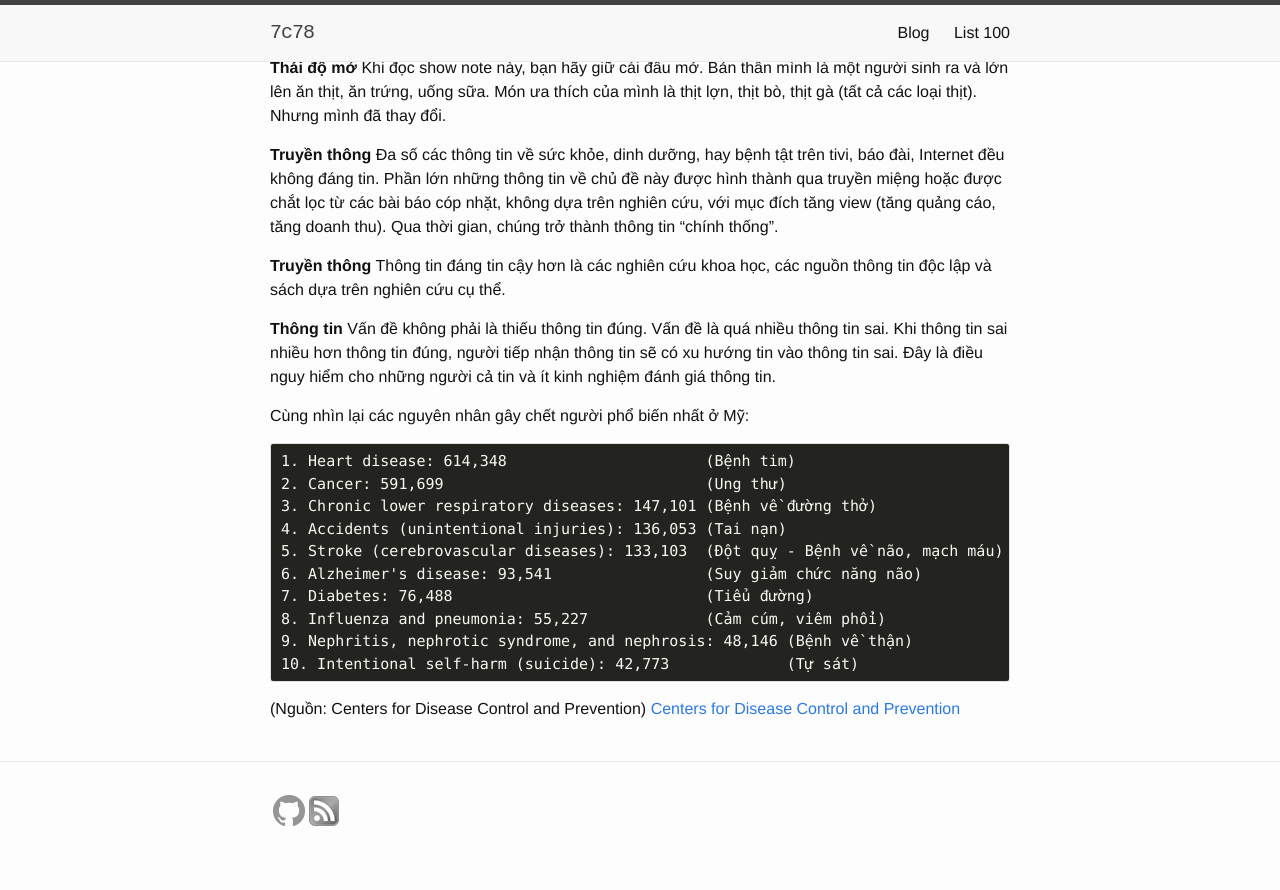
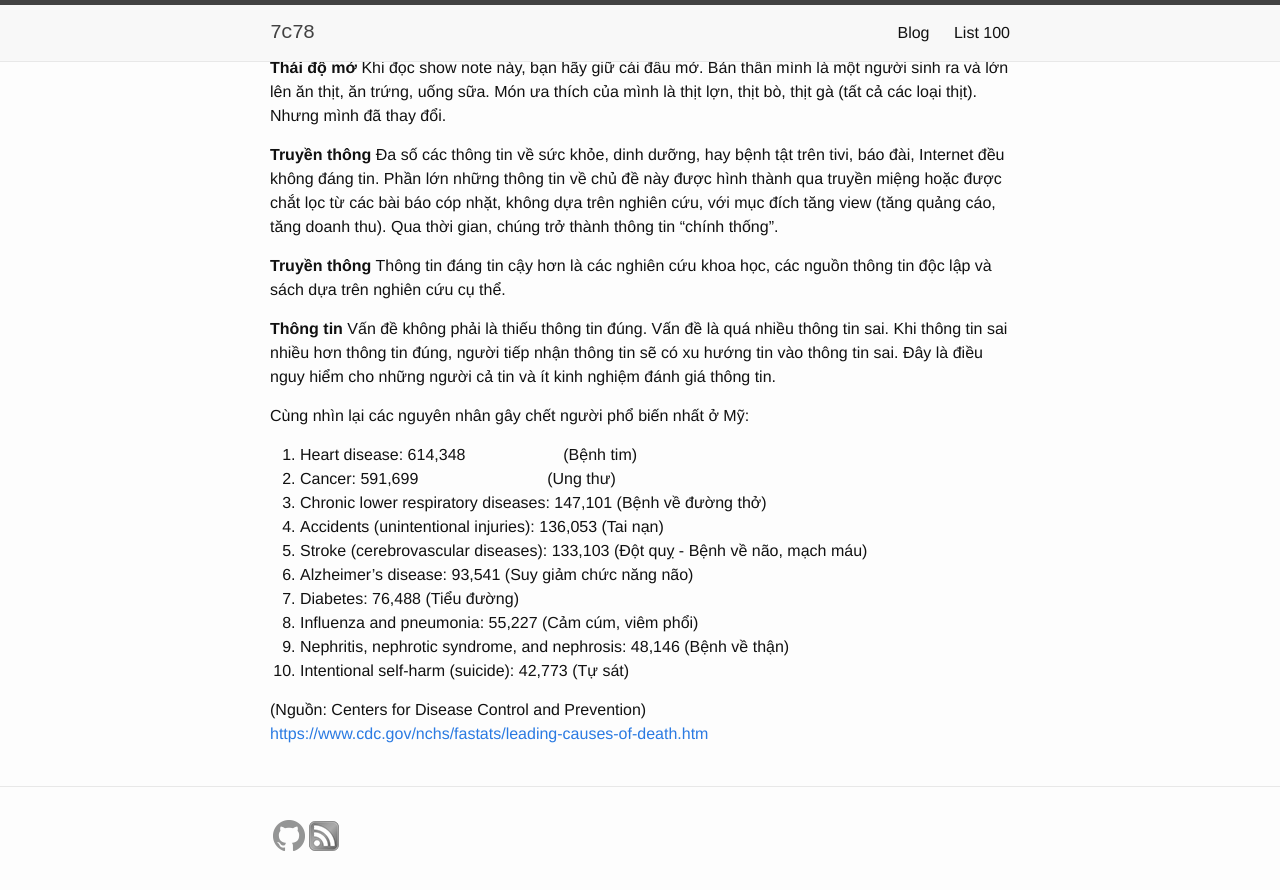
Before and after one commit to 7c78/7c78.github.io, a Jekyll site: the page built from _posts/2019-11-22-health.markdown, in a window 1280 px wide and 900 px high, scrolled down 759 px. Shown: the top 890 px of the window. Built offline with Jekyll 4.4.1, drawn with Linux system fonts in a browser that asks for light colours; our own code applies the rules of GitHub Pages for plain Markdown files.

```diff
--- a/_posts/2019-11-22-health.markdown
+++ b/_posts/2019-11-22-health.markdown
@@ -51,9 +51,8 @@ cả tin và ít kinh nghiệm đánh giá thông tin.
 
 Cùng nhìn lại các nguyên nhân gây chết người phổ biến nhất ở Mỹ:
 
-<pre>
-1. Heart disease: 614,348                      (Bệnh tim)
-2. Cancer: 591,699                             (Ung thư)
+1. Heart disease: 614,348&nbsp;&nbsp;&nbsp;&nbsp;&nbsp;&nbsp;&nbsp;&nbsp;&nbsp;&nbsp;&nbsp;&nbsp;&nbsp;&nbsp;&nbsp;&nbsp;&nbsp;&nbsp;&nbsp;&nbsp;&nbsp;&nbsp;(Bệnh tim)
+2. Cancer: 591,699&nbsp;&nbsp;&nbsp;&nbsp;&nbsp;&nbsp;&nbsp;&nbsp;&nbsp;&nbsp;&nbsp;&nbsp;&nbsp;&nbsp;&nbsp;&nbsp;&nbsp;&nbsp;&nbsp;&nbsp;&nbsp;&nbsp;&nbsp;&nbsp;&nbsp;&nbsp;&nbsp;&nbsp;&nbsp;(Ung thư)
 3. Chronic lower respiratory diseases: 147,101 (Bệnh về đường thở)
 4. Accidents (unintentional injuries): 136,053 (Tai nạn)
 5. Stroke (cerebrovascular diseases): 133,103  (Đột quỵ - Bệnh về não, mạch máu)
@@ -62,7 +61,6 @@ Cùng nhìn lại các nguyên nhân gây chết người phổ biến nhất
 8. Influenza and pneumonia: 55,227             (Cảm cúm, viêm phổi)
 9. Nephritis, nephrotic syndrome, and nephrosis: 48,146 (Bệnh về thận)
 10. Intentional self-harm (suicide): 42,773             (Tự sát)
-</pre>
 
-(Nguồn: Centers for Disease Control and Prevention)
-[Centers for Disease Control and Prevention](https://www.cdc.gov/nchs/fastats/leading-causes-of-death.htm)
+(Nguồn: Centers for Disease Control and Prevention)<br />
+[https://www.cdc.gov/nchs/fastats/leading-causes-of-death.htm](https://www.cdc.gov/nchs/fastats/leading-causes-of-death.htm)
```
